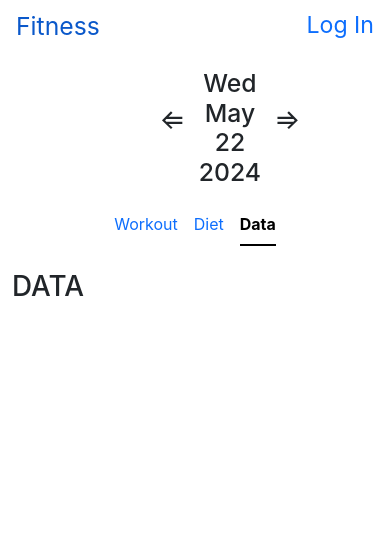
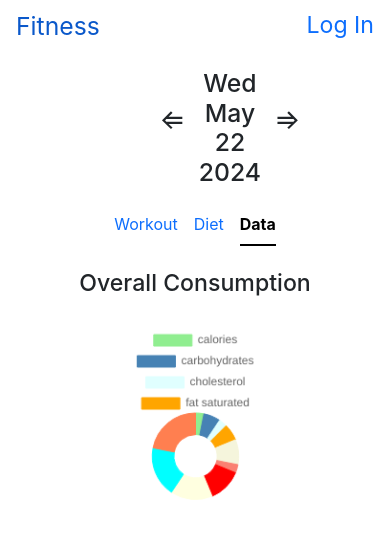
Before and after one commit to mochimogu/Fitness-PERN, a React (Create React App) app in the folder fitness/: page /data in a window 390 px wide. Shown: the top 538 px of the page. Built offline with nearby package versions, Linux system fonts and the light colour scheme.

Commit message:
implemented the frontend

```diff
--- a/fitness/package.json
+++ b/fitness/package.json
@@ -6,7 +6,9 @@
     "@testing-library/jest-dom": "^5.17.0",
     "@testing-library/react": "^13.4.0",
     "@testing-library/user-event": "^13.5.0",
+    "chart.js": "^4.4.3",
     "react": "^18.3.1",
+    "react-chartjs-2": "^5.2.0",
     "react-dom": "^18.3.1",
     "react-router-dom": "^6.23.1",
     "react-scripts": "5.0.1",
--- a/fitness/src/App.js
+++ b/fitness/src/App.js
@@ -1,6 +1,11 @@
 import Content from "./routes/content";
 
 function App() {
+
+  if(window.location.pathname === '/') {
+    window.location.pathname = '/workout';
+  }
+
   return (
     <div>
       <Content></Content>
--- a/fitness/src/index.js
+++ b/fitness/src/index.js
@@ -11,11 +11,12 @@ import Error from './routes/error';
 import Workout from './routes/workout';
 import Data from './routes/data';
 import Food from './routes/food';
+import Auth from './routes/auth';
 
 const routes = createBrowserRouter([
   {
     path : '/',
-    element : <App></App>,
+    element : <App/>,
     errorElement : <Error/>,
     children : [
       {
@@ -34,11 +35,12 @@ const routes = createBrowserRouter([
         errorElement : <Error/>
       },
     ]
-  }
-
-
-
-
+  },
+  {
+    path : '/login',
+    element : <Auth/>,
+    errorElement : <Error/>
+  },
 ])
 
 const root = ReactDOM.createRoot(document.getElementById('root'));
--- /dev/null
+++ b/fitness/src/routes/auth.jsx
@@ -0,0 +1,29 @@
+
+
+
+
+export default function Auth() {
+
+    return (
+        <div className="container mt-5">
+            <h1 className="text-center mb-5">Fitness Tracker</h1>
+            <form>
+                <div class="row mb-3">
+                    <label for="inputEmail3" class="col-sm-2 col-form-label">Email</label>
+                    <div class="col-sm-10">
+                        <input type="email" class="form-control" id="inputEmail3" />
+                    </div>
+                </div>
+                <div class="row mb-3">
+                    <label for="inputPassword3" class="col-sm-2 col-form-label">Password</label>
+                    <div class="col-sm-10">
+                        <input type="password" class="form-control" id="inputPassword3" />
+                    </div>
+                </div>
+                <button type="submit" class="btn btn-primary">Sign in</button>
+            </form>
+        </div>
+    )
+
+
+}
--- a/fitness/src/routes/data.jsx
+++ b/fitness/src/routes/data.jsx
@@ -1,16 +1,68 @@
-
-
+import { Doughnut } from 'react-chartjs-2'
+import { Chart as ChartJS, ArcElement, Tooltip, Legend } from 'chart.js';
 
 
 
 
 export default function Data() {
 
+    ChartJS.register(ArcElement, Tooltip, Legend);
+
+    const data = {
+        labels: [
+            "calories",
+            "carbohydrates",
+            "cholesterol",
+            "fat saturated",
+            "total fat",
+            "fiber",
+            "potassium",
+            "protein",
+            "sodium",
+            "sugar"
+            ],
+        datasets : [
+            {
+                data: [1,2,1,2,3,1,4,5,6,7],
+                backgroundColor: [
+                    'lightgreen',
+                    'steelblue',
+                    'lightcyan',
+                    'orange',
+                    'beige',
+                    'salmon',
+                    'red',
+                    'lightyellow',
+                    'cyan',
+                    'coral'
+                  ],
+                  borderColor: [
+                    'lightgreen',
+                    'steelblue',
+                    'lightcyan',
+                    'orange',
+                    'beige',
+                    'salmon',
+                    'red',
+                    'lightyellow',
+                    'cyan',
+                    'coral'
+                  ],
+                  borderWidth: 1,
+            }
+        ]
+    }
 
     return (
         <div>
             <div className="container">
-                <h1>DATA</h1>
+                <h1 className='pb-3 fs-3 text-center'>Overall Consumption</h1>
+                <div className='w-50 h-50 m-auto'>
+                    <Doughnut
+                    data={data}
+                    className='p-1'
+                    />
+                </div>
             </div>
         </div>
     )
--- a/fitness/src/routes/error.jsx
+++ b/fitness/src/routes/error.jsx
@@ -7,8 +7,9 @@ export default function Error() {
 
 
     return (
-        <div>
+        <div className="mt-5">
             <h1 className="text-center fs-1">404 Error Page</h1>
+            <p className="text-center fs-4">Page Has Not Been Found</p>
         </div>
     )
 
--- a/fitness/src/routes/workout.jsx
+++ b/fitness/src/routes/workout.jsx
@@ -6,10 +6,12 @@ import { useState } from "react";
 export default function Workout() {
 
     const [exercise, setExercise] = useState("");
+    const [visible, setVisible] = useState(false);
     const [reps, setReps] = useState(0);
     const [sets, setSets] = useState(0);
 
     function addExercise() {
+        setVisible(true);
         const exercises = document.getElementById('exercise')
 
         const list = document.createElement('li');
@@ -22,31 +24,39 @@ export default function Workout() {
 
     return (
         <div className="container mb-3">
-        <div className="row p-2">
-            <div className="col d-flex flex-column">
+        <div className="p-2">
+            <div className="w-75 m-auto pd-3 d-flex flex-column">
                 <h3>Enter the Exercise</h3>
-                <div className="input-group mb-2">
+                <div className="input-group mb-2 mt-3">
                     <span className="input-group-text" id="inputGroup-sizing-default">Exercise</span>
                     <input type="text" className="form-control" aria-label="Sizing example input" aria-describedby="inputGroup-sizing-default" onChange={e => setExercise(e.target.value)}/>
-                    <div className="input-group mt-2">
+                    <div className="input-group mt-3">
                         <span className="input-group-text" id="inputGroup-sizing-default">Sets</span>
                         <input type="text" className="form-control" aria-label="Sizing example input" aria-describedby="inputGroup-sizing-default" onChange={e => setSets(e.target.value)}/>
                         <span className="input-group-text" id="inputGroup-sizing-default">Reps</span>
                         <input type="text" className="form-control" aria-label="Sizing example input" aria-describedby="inputGroup-sizing-default" onChange={e => setReps(e.target.value)}/>
                     </div>
                 </div>
-                <div className="d-flex flex-row-reverse mb-2">
+                <div className="d-flex flex-row-reverse mt-2 mb-2">
                     <button type="button" className="btn btn-primary fs-6 pr-3" onClick={addExercise}>Add</button>
                 </div>
             </div>
-            <div className="col shadow p-3 mb-3 bg-body-tertiary rounded d-flex flex-column justify-content-between">
-                <ul id="exercise">
+            {
+                visible ?
+                    <div className="w-75 m-auto shadow p-3 mt-3 mb-3 bg-body-tertiary rounded d-flex flex-column justify-content-between">
+                        <ul id="exercise" className="fs-5">
 
-                </ul>
-                <div className="d-flex flex-row-reverse">
-                    <button type="button" className="btn btn-primary fs-6 ">Save</button>
-                </div>
-            </div>
+                        </ul>
+                        <div className="d-flex flex-row-reverse">
+                            <button type="button" className="btn btn-primary fs-6 ">Save</button>
+                        </div>
+                    </div>
+                    :
+                    <div className="w-75 m-auto mt-4">
+                        <ul id="exercise" className="fs-5">
+                        </ul>
+                    </div>
+            }
         </div>
     </div>
     )
```
Also changed, not shown: fitness/src/routes/food.jsx (+67 -23 lines), 1 other file (tests, documents, lock files or other folders).
